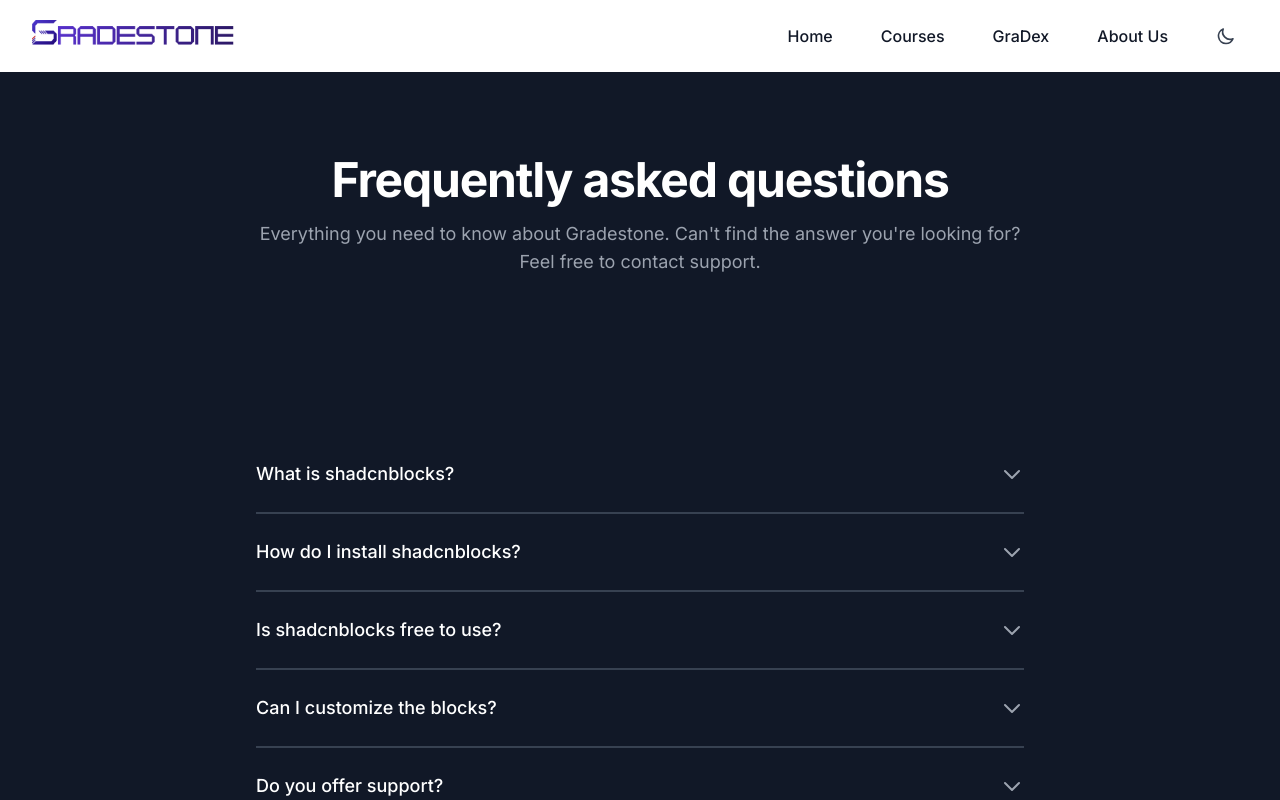
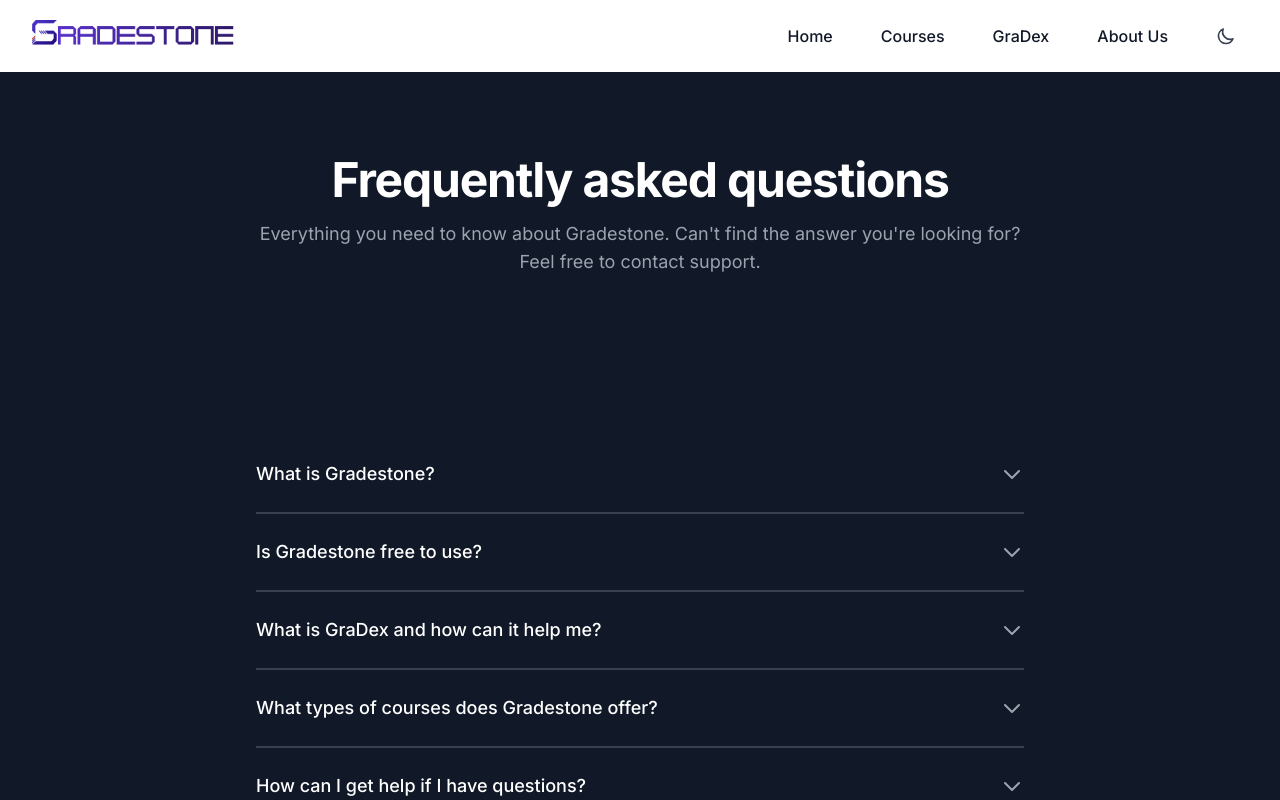
Before and after one commit to tahcin/gradestone, a Next.js app: page /faq in a window 1280 px wide. Shown: the top 800 px of the page. Built offline with nearby package versions, Linux system fonts and the light colour scheme.

Commit message:
faq changes

```diff
--- a/src/app/faq/page.tsx
+++ b/src/app/faq/page.tsx
@@ -65,24 +65,24 @@
 
   const faqItems = [
     {
-      question: 'What is shadcnblocks?',
-      answer: 'Shadcnblocks is a collection of beautifully designed, accessible, and customizable UI components built with Tailwind CSS and inspired by the ShadCN design system. It provides ready-to-use blocks that help developers create modern web interfaces quickly and efficiently.'
+      question: 'What is Gradestone?',
+      answer: 'Gradestone is an innovative educational platform designed to make high-quality notes and resources accessible to everyone. We offer comprehensive course notes, interactive learning tools, and personalized support to help you boost your grades.'
     },
     {
-      question: 'How do I install shadcnblocks?',
-      answer: 'You can install shadcnblocks using npm or yarn. Simply run "npm install shadcnblocks" or "yarn add shadcnblocks" in your project directory. Then, import the components you need and start using them in your application.'
+      question: 'Is Gradestone free to use?',
+      answer: 'Yes, Gradestone is completely free to use! While we accept voluntary support to help maintain and improve the platform, all our educational content and features are available at no cost for now.'
     },
     {
-      question: 'Is shadcnblocks free to use?',
-      answer: 'Yes, shadcnblocks is completely free and open-source. You can use it in both personal and commercial projects without any licensing fees. We believe in making high-quality UI components accessible to everyone.'
+      question: 'What is GraDex and how can it help me?',
+      answer: 'GraDex is our intelligent learning assistant that provides personalized support for your studies. It can help you understand course materials, answer questions about specific topics, and provide detailed explanations with references to course content. GraDex makes learning more interactive and efficient.'
     },
     {
-      question: 'Can I customize the blocks?',
-      answer: 'Absolutely! All components are built with customization in mind. You can modify colors, spacing, typography, and other properties using Tailwind CSS classes. The components also accept custom props for additional flexibility.'
+      question: 'What types of courses does Gradestone offer?',
+      answer: 'Gradestone offers a wide range of academic courses and study materials. Our content is carefully curated to align with educational standards and includes comprehensive study materials, practice questions, and interactive learning resources to enhance your understanding. We currently only offer resources for the BBA DBE Program, but we plan on expanding to other programs in the future.'
     },
     {
-      question: 'Do you offer support?',
-      answer: 'Yes, we provide support through our community channels. You can ask questions on our GitHub discussions, join our Discord server, or reach out to our support team directly. Were committed to helping you succeed with shadcnblocks.'
+      question: 'How can I get help if I have questions?',
+      answer: 'We offer multiple ways to get support: You can use our GraDex AI assistant for immediate help with course content, reach out to our community of learners, or contact our support team directly through the contact page. We are committed to helping you succeed in your learning journey.'
     }
   ];
 
--- a/src/app/layout.tsx
+++ b/src/app/layout.tsx
@@ -20,7 +20,7 @@
     url: 'https://gradestone.in',
     siteName: 'Gradestone',
     title: 'Gradestone - Your grades set in stone',
-    description: 'Transform your academic performance with Gradestones intelligent learning platform. Access personalized study tools, interactive courses, and expert guidance to achieve better grades.',
+    description: 'Transform your academic performance with Gradestones intelligent learning platform. Access personalized content and boost your grades.',
     images: [{
       url: '/images/Logo/banner.png',
       width: 1200,
@@ -60,7 +60,7 @@
       <head>
         <meta name="apple-mobile-web-app-capable" content="yes" />
         <meta name="apple-mobile-web-app-status-bar-style" content="default" />
-        <link rel="icon" href="/images/Logo/favicon.ico" type="image/x-icon" />
+        <link rel="icon" href="/images/Logo/favicon.ico" type="image/x-icon" sizes="any" />
 
         <script async src="https://www.googletagmanager.com/gtag/js?id=G-T76TLEB8KH"></script>
         <script>
```
